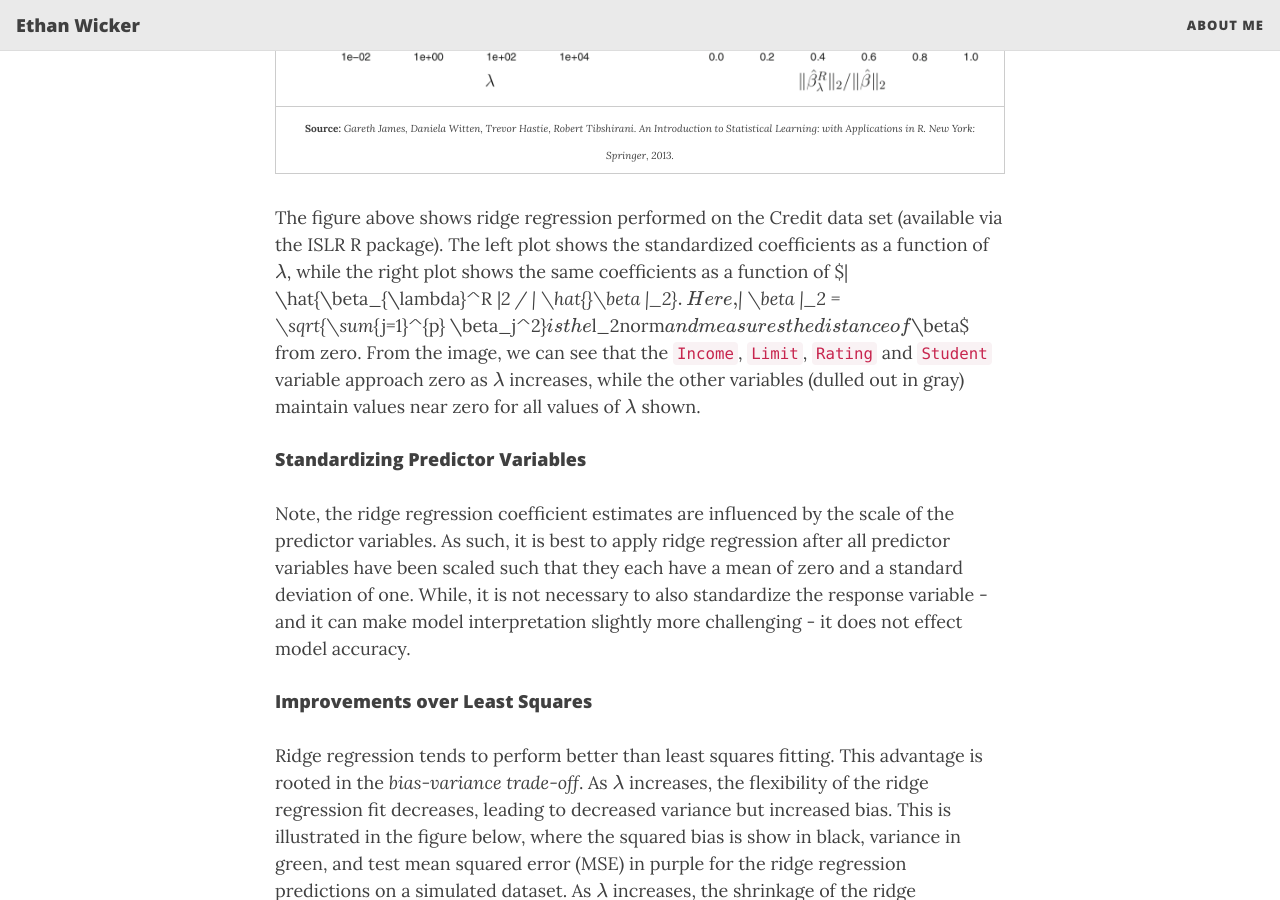
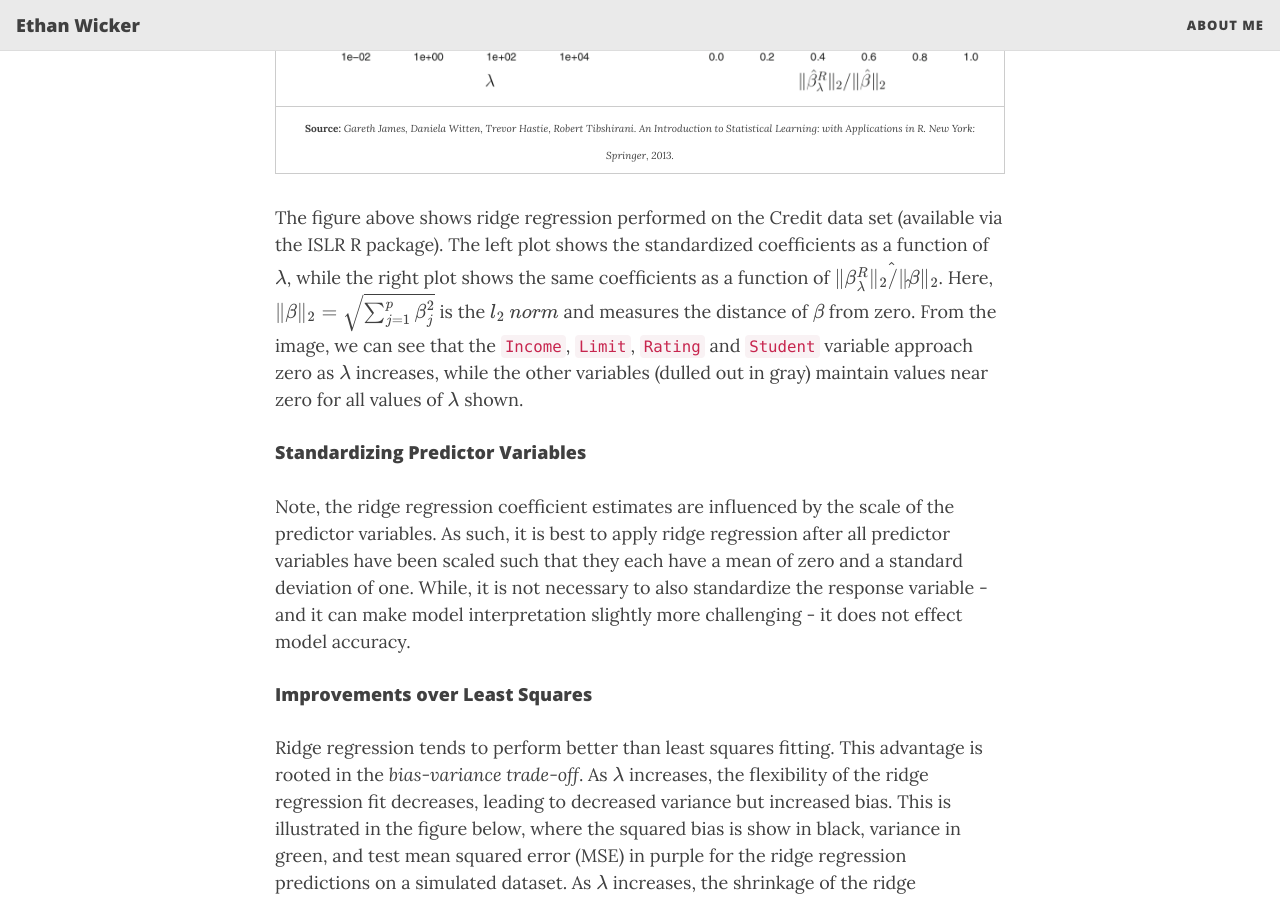
Before and after one commit to ethanwicker/ethanwicker.github.io, a Jekyll site: the page built from _posts/2021-03-03-regularization-ridge-regression-lasso-001.md, in a window 1280 px wide and 900 px high, scrolled down 1728 px. Built offline with Jekyll 4.4.1, drawn with Linux system fonts in a browser that asks for light colours; nearby versions of some CDN libraries; formulas are drawn with MathJax 3.

Commit message:
Correcting typos

```diff
--- a/_posts/2021-03-03-regularization-ridge-regression-lasso-001.md
+++ b/_posts/2021-03-03-regularization-ridge-regression-lasso-001.md
@@ -37,7 +37,7 @@ Outside the statistical literature, ridge regression is known as Tikhonov regula
 | :--: |
 | <sub><sup>**Source:** *Gareth James, Daniela Witten, Trevor Hastie, Robert Tibshirani. An Introduction to Statistical Learning: with Applications in R. New York: Springer, 2013.* |
 
-The figure above shows ridge regression performed on the Credit data set (available via the ISLR R package).  The left plot shows the standardized coefficients as a function of $\lambda$, while the right plot shows the same coefficients as a function of $\| \hat{\beta_{\lambda}^R \|_2 / \| \hat{}\beta \|_2}$.  Here, $\| \beta \|_2 = \sqrt{\sum_{j=1}^{p} \beta_j^2}$ is the $l_2$ $norm$ and measures the distance of $\beta$ from zero.  From the image, we can see that the `Income`, `Limit`, `Rating` and `Student` variable approach zero as  $\lambda$ increases, while the other variables (dulled out in gray) maintain values near zero for all values of $\lambda$ shown.
+The figure above shows ridge regression performed on the Credit data set (available via the ISLR R package).  The left plot shows the standardized coefficients as a function of $\lambda$, while the right plot shows the same coefficients as a function of $\Vert \hat{\beta_{\lambda}^R \Vert_2 / \Vert \hat{}\beta \Vert_2}$.  Here, $\Vert \beta \Vert_2 = \sqrt{\sum_{j=1}^{p} \beta_j^2}$ is the $l_2$ $norm$ and measures the distance of $\beta$ from zero.  From the image, we can see that the `Income`, `Limit`, `Rating` and `Student` variable approach zero as  $\lambda$ increases, while the other variables (dulled out in gray) maintain values near zero for all values of $\lambda$ shown.
 
 #### Standardizing Predictor Variables
 
```
